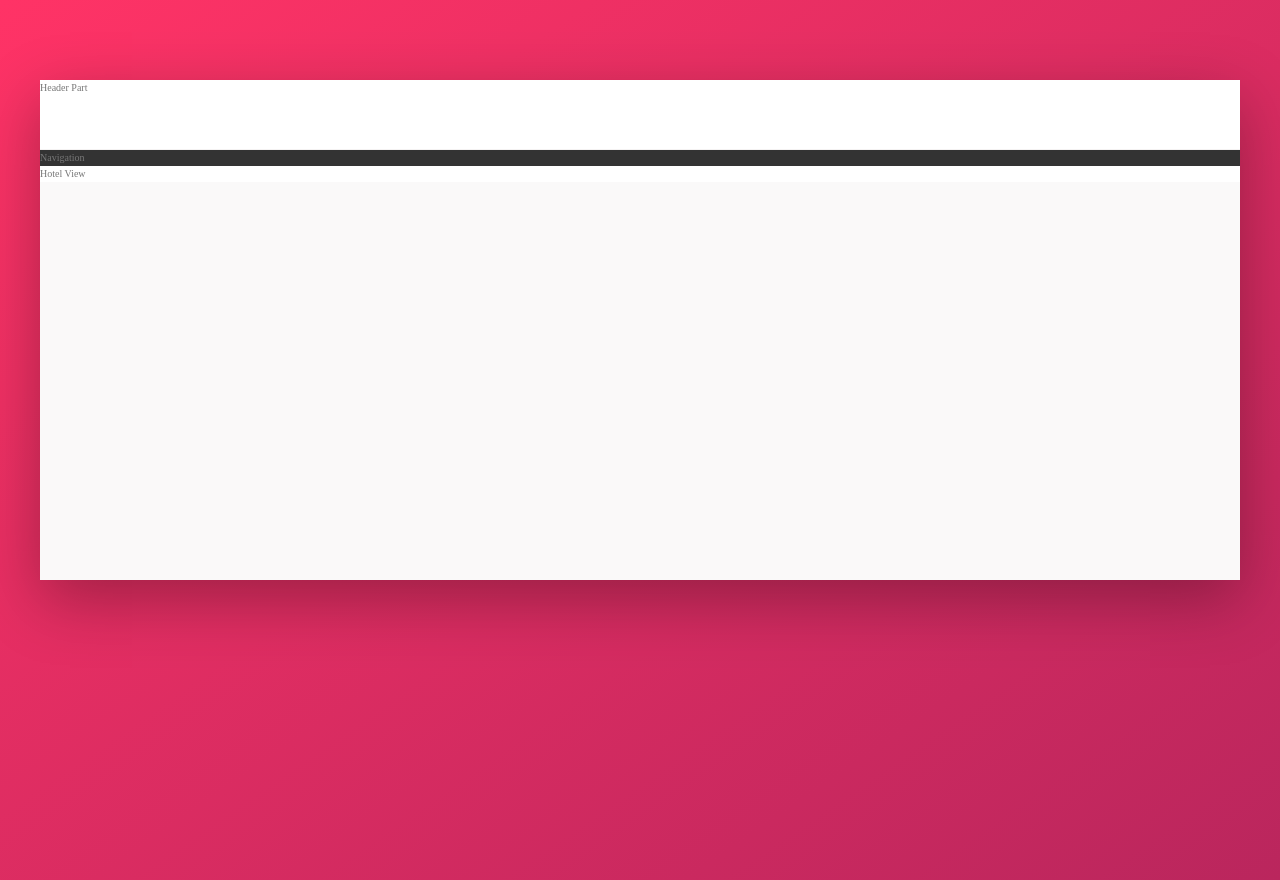
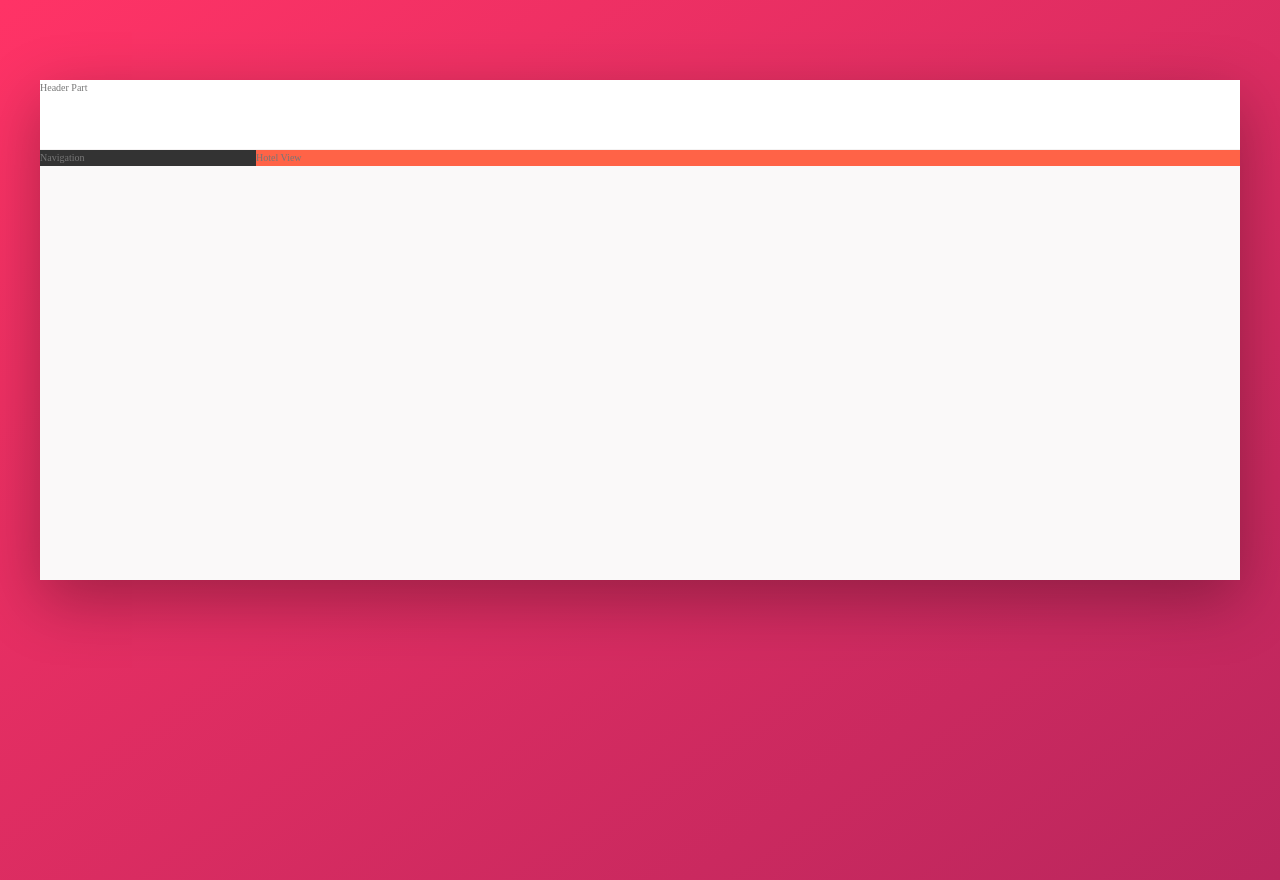
Before and after one commit to ehsanghorbani190/trillo, a website: page index.html in a window 1280 px wide. Drawn offline with Linux system fonts and the light colour scheme.

Commit message:
Used flexbox to place the layout parts in the right place

```diff
--- a/sass/_layout.scss
+++ b/sass/_layout.scss
@@ -12,10 +12,14 @@
 	border-bottom: 1px solid var(--color-grey-light-2);
 }
 .content {
+    display: flex;
 }
 .sidebar {
 	background-color: var(--color-grey-dark-1);
+
+    flex: 0 0 18%; //Defining width
 }
 .hotel-view {
-	background-color: #fff;
+    background-color: tomato;
+    flex: 1;//this el should grow as much as it can
 }
```
Also changed, not shown: css/style.css.
